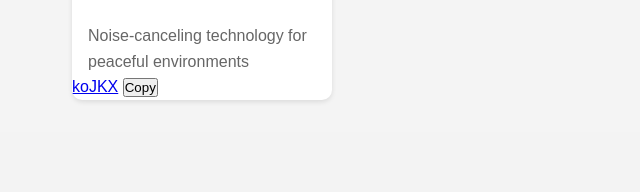
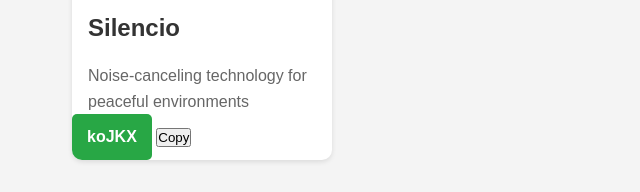
Before and after one commit to BusyStas/stasclub, a Flask app: page / in a window 1280 px wide. Shown: the part 1209-1401 px from the top of the page, without its empty margins (0-640 px from the left). Before the commit the page ends 1311 px from the top, so only its background shows below. Run offline with Flask 3, Linux system fonts and the light colour scheme.

Commit message:
green box

```diff
--- a/static/styles.css
+++ b/static/styles.css
@@ -75,6 +75,22 @@ header h1 {
     background-color: #0056b3;
 }
 
+.referral-code-box {
+    display: inline-block;
+    padding: 10px 15px;
+    background-color: #28a745;
+    color: white;
+    text-decoration: none;
+    border-radius: 5px;
+    font-weight: bold;
+    text-align: center;
+    cursor: pointer;
+}
+
+.referral-code-box:hover {
+    background-color: #218838;
+}
+
 footer {
     text-align: center;
     padding: 1rem;
--- a/templates/index.html
+++ b/templates/index.html
@@ -17,7 +17,7 @@
             <h2>Helium Mobile</h2>
             <p>Join the decentralized wireless network revolution</p>
             <div class="referral-box">
-                <a href="helium.html" class="referral-code">MQZ210N</a>
+                <a href="helium.html" class="referral-code-box">MQZ210N</a>
                 <button class="copy-btn" onclick="copyToClipboard('MQZ210N')">Copy</button>
             </div>
         </div>
@@ -26,7 +26,7 @@
             <h2>DIMO</h2>
             <p>Connect your vehicle to the Web3 ecosystem</p>
             <div class="referral-box">
-                <a href="dimo.html" class="referral-code">WQ6X31</a>
+                <a href="dimo.html" class="referral-code-box">WQ6X31</a>
                 <button class="copy-btn" onclick="copyToClipboard('WQ6X31')">Copy</button>
             </div>
         </div>
@@ -35,7 +35,7 @@
             <h2>Hivello</h2>
             <p>Earn rewards with digital out-of-home displays</p>
             <div class="referral-box">
-                <a href="hivello.html" class="referral-code">HIVELLO789</a>
+                <a href="hivello.html" class="referral-code-box">HIVELLO789</a>
                 <button class="copy-btn" onclick="copyToClipboard('HIVELLO789')">Copy</button>
             </div>
         </div>
@@ -44,7 +44,7 @@
             <h2>Aethir</h2>
             <p>Decentralized edge computing platform</p>
             <div class="referral-box">
-                <a href="aethir.html" class="referral-code">AETHIR101</a>
+                <a href="aethir.html" class="referral-code-box">AETHIR101</a>
                 <button class="copy-btn" onclick="copyToClipboard('AETHIR101')">Copy</button>
             </div>
         </div>
@@ -53,7 +53,7 @@
             <h2>MapMetrics</h2>
             <p>Earn rewards by mapping your surroundings</p>
             <div class="referral-box">
-                <a href="mapmetrics.html" class="referral-code">MAPMETRICS202</a>
+                <a href="mapmetrics.html" class="referral-code-box">MAPMETRICS202</a>
                 <button class="copy-btn" onclick="copyToClipboard('MAPMETRICS202')">Copy</button>
             </div>
         </div>
@@ -62,7 +62,7 @@
             <h2>Coin App</h2>
             <p>Earn cryptocurrency through geomining</p>
             <div class="referral-box">
-                <a href="coinapp.html" class="referral-code">COIN303</a>
+                <a href="coinapp.html" class="referral-code-box">COIN303</a>
                 <button class="copy-btn" onclick="copyToClipboard('COIN303')">Copy</button>
             </div>
         </div>
@@ -71,7 +71,7 @@
             <h2>XForge Phone</h2>
             <p>Web3-native smartphone for crypto rewards</p>
             <div class="referral-box">
-                <a href="xforge.html" class="referral-code">XFORGE404</a>
+                <a href="xforge.html" class="referral-code-box">XFORGE404</a>
                 <button class="copy-btn" onclick="copyToClipboard('XFORGE404')">Copy</button>
             </div>
         </div>
@@ -80,16 +80,16 @@
             <h2>WiFi Map</h2>
             <p>Earn rewards by sharing and using WiFi networks</p>
             <div class="referral-box">
-                <a href="wifimap.html" class="referral-code">B3CE5CS</a>
+                <a href="wifimap.html" class="referral-code-box">B3CE5CS</a>
                 <button class="copy-btn" onclick="copyToClipboard('B3CE5CS')">Copy</button>
             </div>
         </div>
         <div class="card">
-            <img src="{{ url_for('static', filename='images/project_silencio.png') }}" alt="Silencio">
+            <img src="{{ url_for('static', filename='images/project_silencio.avif') }}" alt="Silencio">
             <h2>Silencio</h2>
             <p>Noise-canceling technology for peaceful environments</p>
             <div class="referral-box">
-                <a href="https://silencio.go.link/koJKX" class="referral-code">koJKX</a>
+                <a href="https://silencio.go.link/koJKX" class="referral-code-box">koJKX</a>
                 <button class="copy-btn" onclick="copyToClipboard('koJKX')">Copy</button>
             </div>
         </div>
```
